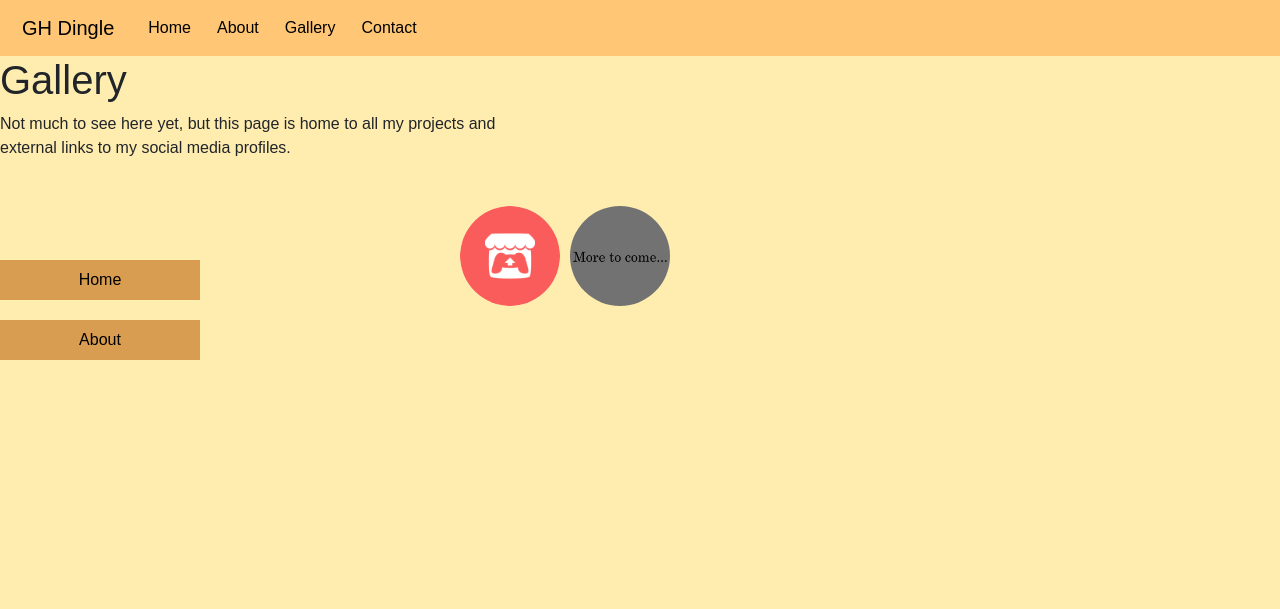
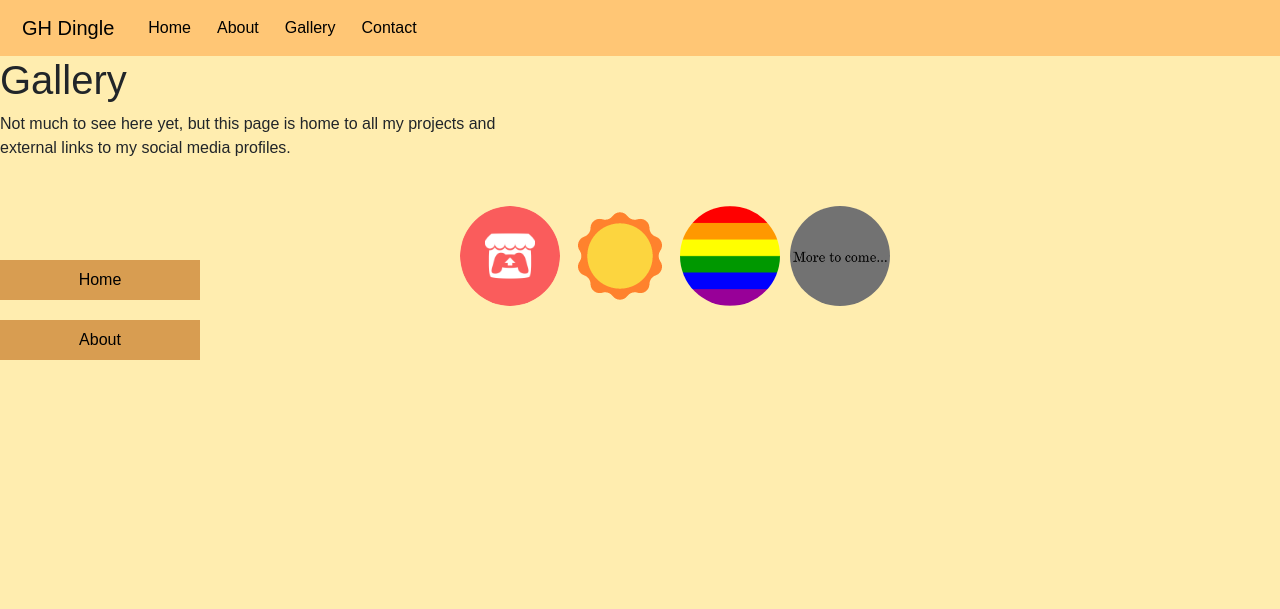
Before and after one commit to Famlam2/GH-Dingle-Portfolio, a website: page gallery.html in a window 1280 px wide. Drawn offline with nearby package versions, Linux system fonts and the light colour scheme.

Commit message:
Added more links

```diff
--- a/gallery.html
+++ b/gallery.html
@@ -46,7 +46,9 @@
     </div>
     <p class = "icons">
         <a href="https://famlam2.itch.io/"><img src="itch logo.png" class = "icon" alt="itch profile" style="width:100px;height:100px;"></a>
-        <a href="https://famlam2.itch.io/"><img src="more to come.jpg" class = "icon" alt="itch profile" style="width:100px;height:100px;"></a>
+        <a href="https://famlam2.github.io/Dance-of-Sol-Hecate"><img src="sol.png" class = "icon" alt="itch profile" style="width:100px;height:100px;"></a>
+        <a href="https://famlam2.github.io/Scripting3-PrideHearts"><img src="pride.png" class = "icon" alt="itch profile" style="width:100px;height:100px;"></a>
+        <a href="index.html"><img src="more to come.jpg" class = "icon" alt="itch profile" style="width:100px;height:100px;"></a>
     </p>
 </body>
 </html>
```
Also changed, not shown: pride.png (added), sol.png (added).
